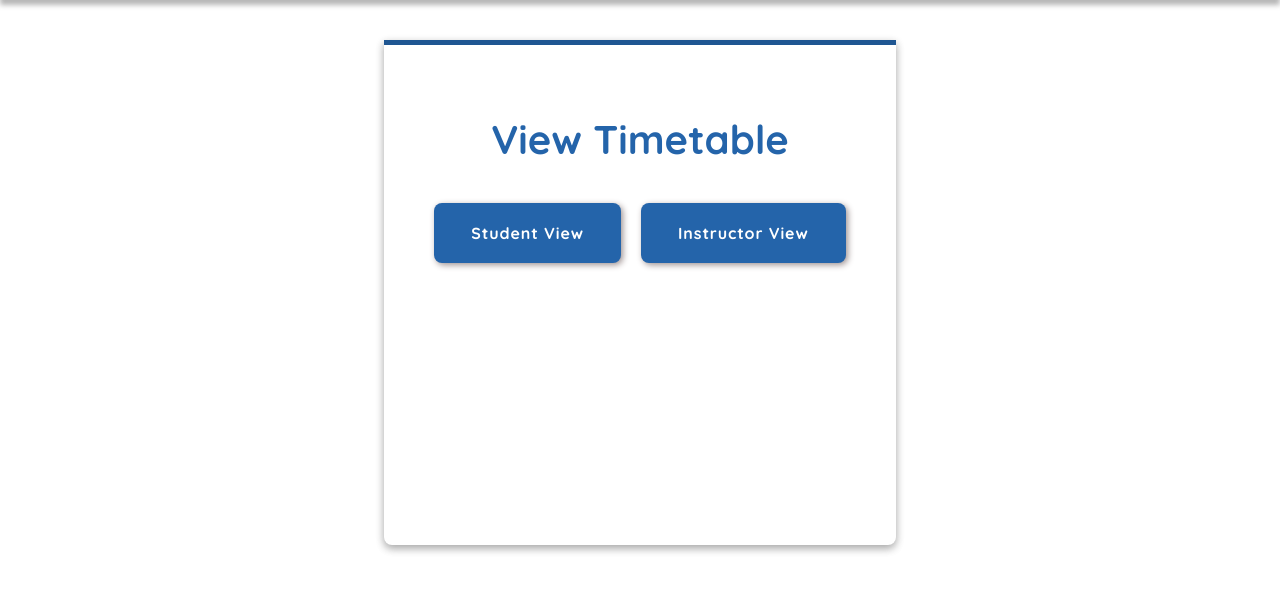
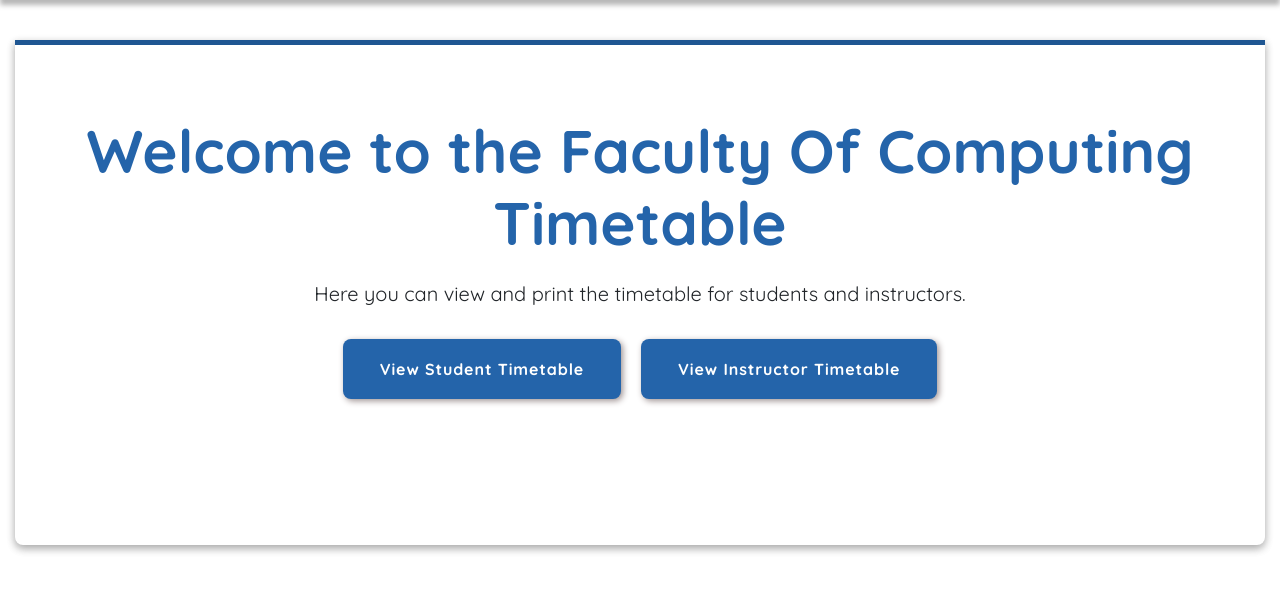
Before and after one commit to Amiynarh/TimetableScheduler-Genetic-Algorithm, a Django app: page /timetable/select-view/ in a window 1280 px wide. Shown: the part 100-692 px from the top of the page. Run offline with Django 5.2, Linux system fonts and the light colour scheme; data comes from the database, SQL or seed files in the repository; some libraries are stand-ins or nearby versions.

Commit message:
fix: style

```diff
--- a/static/CSS/style.css
+++ b/static/CSS/style.css
@@ -296,15 +296,16 @@ button {
   height: 40rem;
 }
 
+
 .card .txt h2 {
-  font-size: 4rem;
+  font-size: 6rem;
   margin-bottom: 2rem;
   color: var(--blue5);
   font-weight: bold;
 }
 
 .card .txt p {
-  font-size: 1.5rem;
+  font-size: 2rem;
 }
 
 .card .crdbtn {
--- a/templates/select_view.html
+++ b/templates/select_view.html
@@ -6,11 +6,13 @@
     <div class="halfpart">
         <div class="card">
             <div class="txt" style="text-align: center;">
-                <h2>View Timetable</h2>
+                <h2>Welcome to the Faculty Of Computing Timetable </h2>
+                <p>Here you can view and print the timetable for students and instructors.
+                </p>
             </div>
             <div class="crdbtn" style="display: flex; justify-content: center; gap: 2rem;">
-                <a href="{% url 'view_timetable' timetable_id %}" class="btn">Student View</a>
-                <a href="{% url 'instructor_timetable' timetable_id %}" class="btn">Instructor View</a>
+                <a href="{% url 'view_timetable' timetable_id %}" class="btn">View Student Timetable</a>
+                <a href="{% url 'instructor_timetable' timetable_id %}" class="btn">View Instructor Timetable</a>
             </div>
         </div>
     </div>
```
Also changed, not shown: templates/homepage.html (+6 -3 lines).
